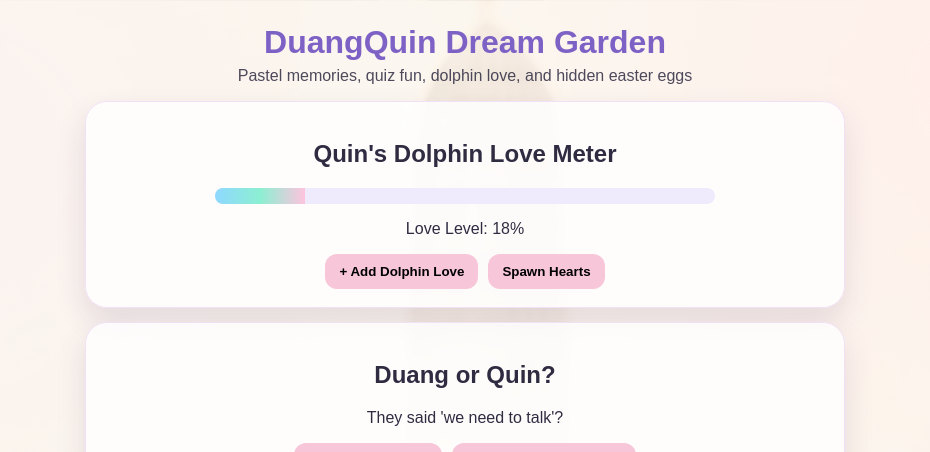
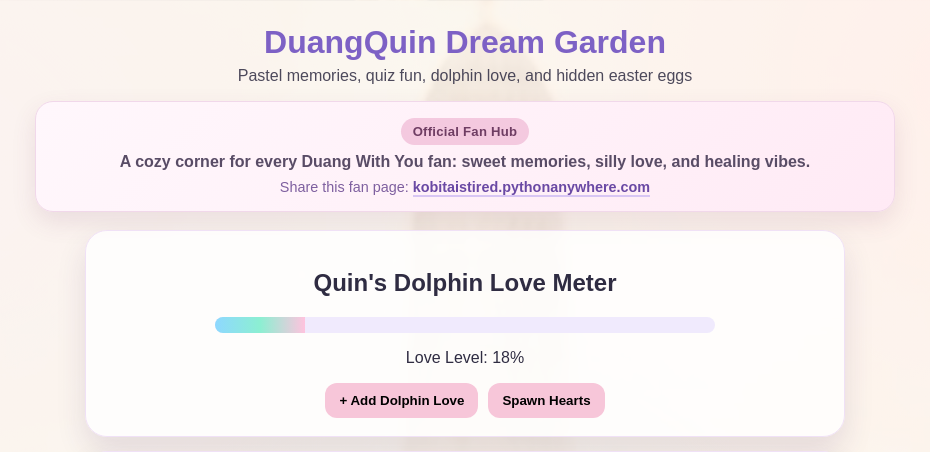
Before and after one commit to kobitaisgoingcrazy/dwyobsessionisreal, a Flask app: page / in a window 1280 px wide. Shown: the top 452 px of the page, without its empty margins (175-1105 px from the left). Run offline with Flask 3, Linux system fonts and the light colour scheme.

Commit message:
add official fan hub banner and share section

```diff
--- a/static/style.css
+++ b/static/style.css
@@ -178,3 +178,43 @@ button{
   .gallery{grid-template-columns:repeat(auto-fit,minmax(160px,1fr));gap:14px;}
   button{width:100%;}
 }
+
+
+
+.fan-hero{
+  width:min(92%,860px);
+  margin:10px auto 18px;
+  padding:16px 18px;
+  border-radius:18px;
+  border:1px solid #f1d8ea;
+  background:linear-gradient(135deg,#fff7fc,#fff0f8 60%,#ffeaf5);
+  box-shadow:0 10px 24px rgba(117,57,97,.12);
+}
+.fan-badge{
+  margin:0 auto 8px;
+  width:max-content;
+  padding:6px 12px;
+  border-radius:999px;
+  background:#f4c9df;
+  color:#6f3d63;
+  font-weight:700;
+  font-size:.82rem;
+  letter-spacing:.02em;
+}
+.fan-line{
+  margin:0 0 8px;
+  color:#594c66;
+  font-weight:600;
+}
+.fan-link{
+  margin:0;
+  font-size:.9rem;
+  color:#7e5f9f;
+}
+.fan-link a{
+  color:#6a49a4;
+  font-weight:700;
+  text-decoration:none;
+  border-bottom:2px solid #d8c6f4;
+}
+.fan-link a:hover{opacity:.85}
--- a/templates/index.html
+++ b/templates/index.html
@@ -10,6 +10,11 @@
   <h1 id="title">DuangQuin Dream Garden</h1>
   <p class="subtitle">Pastel memories, quiz fun, dolphin love, and hidden easter eggs</p>
 
+  <section class="fan-hero">
+    <p class="fan-badge">Official Fan Hub</p>
+    <p class="fan-line">A cozy corner for every Duang With You fan: sweet memories, silly love, and healing vibes.</p>
+    <p class="fan-link">Share this fan page: <a href="https://kobitaistired.pythonanywhere.com" target="_blank" rel="noopener">kobitaistired.pythonanywhere.com</a></p>
+  </section>
 
   <div class="card">
     <h2>Quin's Dolphin Love Meter</h2>
```
